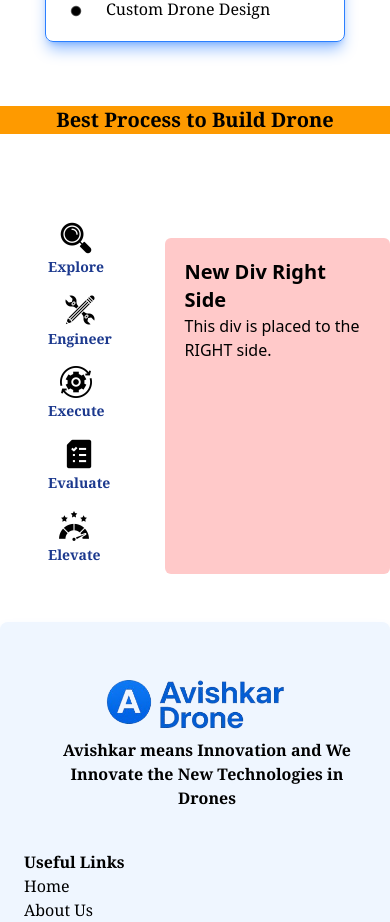
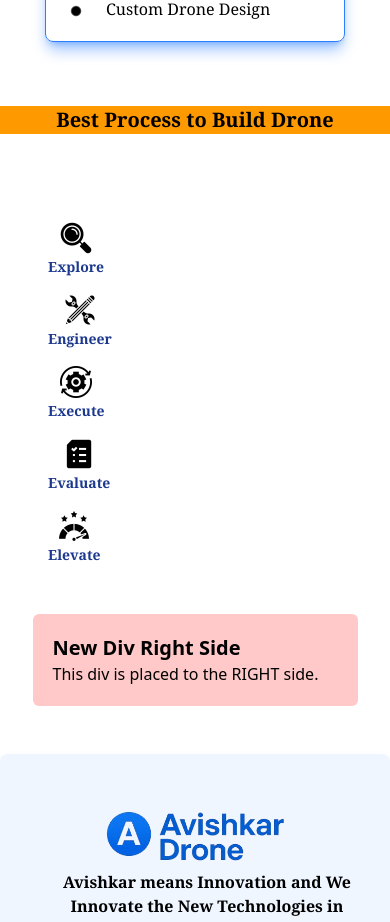
Before and after one commit to KrushnaBarhate03/React-Project, a React (Vite) app: page /service in a window 390 px wide. Shown: the part 3980-4902 px from the top of the page. Built offline with nearby package versions, Linux system fonts and the light colour scheme.

Commit message:
issue solving

```diff
--- a/src/views/Services.jsx
+++ b/src/views/Services.jsx
@@ -21,12 +21,12 @@ function Services() {
       <Section heading="Best Process to Build Drone " />
 
 
-<div className="flex">
+<div className="flex flex-col sm:flex-row">
 
   {/* Existing Div */}
-  <div className="w-1/3 mx-10 mt-20 ">
+  <div className="sm:w-1/3 mx-10 mt-20 sm:flex-col flex-row ">
 
-    <div className="sm:bg-blue-100 sm:w-80 sm:rounded-sm sm:border sm:hover:bg-blue-200 sm:border-blue-500 sm:mt-6 ">
+    <div className="sm:bg-blue-100 sm:w-80 sm:rounded-sm sm:border sm:hover:bg-blue-200 sm:border-blue-500 sm:mt-6  ">
       <button type="button" className="sm:m-4 m-2" onClick={()=>SetAction(1)}>
         <img src={Explore} className="w-8 h-8 sm:w-12 sm:h-12 mx-auto sm:mx-28" />
         <span className="font-serif font-bold  text-sm sm:text-xl text-blue-900 ">Explore</span>
@@ -65,7 +65,7 @@ function Services() {
 
   {/* ➡️ NEW DIV ON RIGHT SIDE */}
 
-  <div className="w-5/6 bg-red-200 mt-26 p-5 rounded-md">
+  <div className="w-5/6 bg-red-200 mt-10 sm:mt-26 p-5 mx-auto rounded-md">
  {Action===1&&(
     <div>
     <h2 className="font-bold text-xl">New Div Right Side</h2>
```
